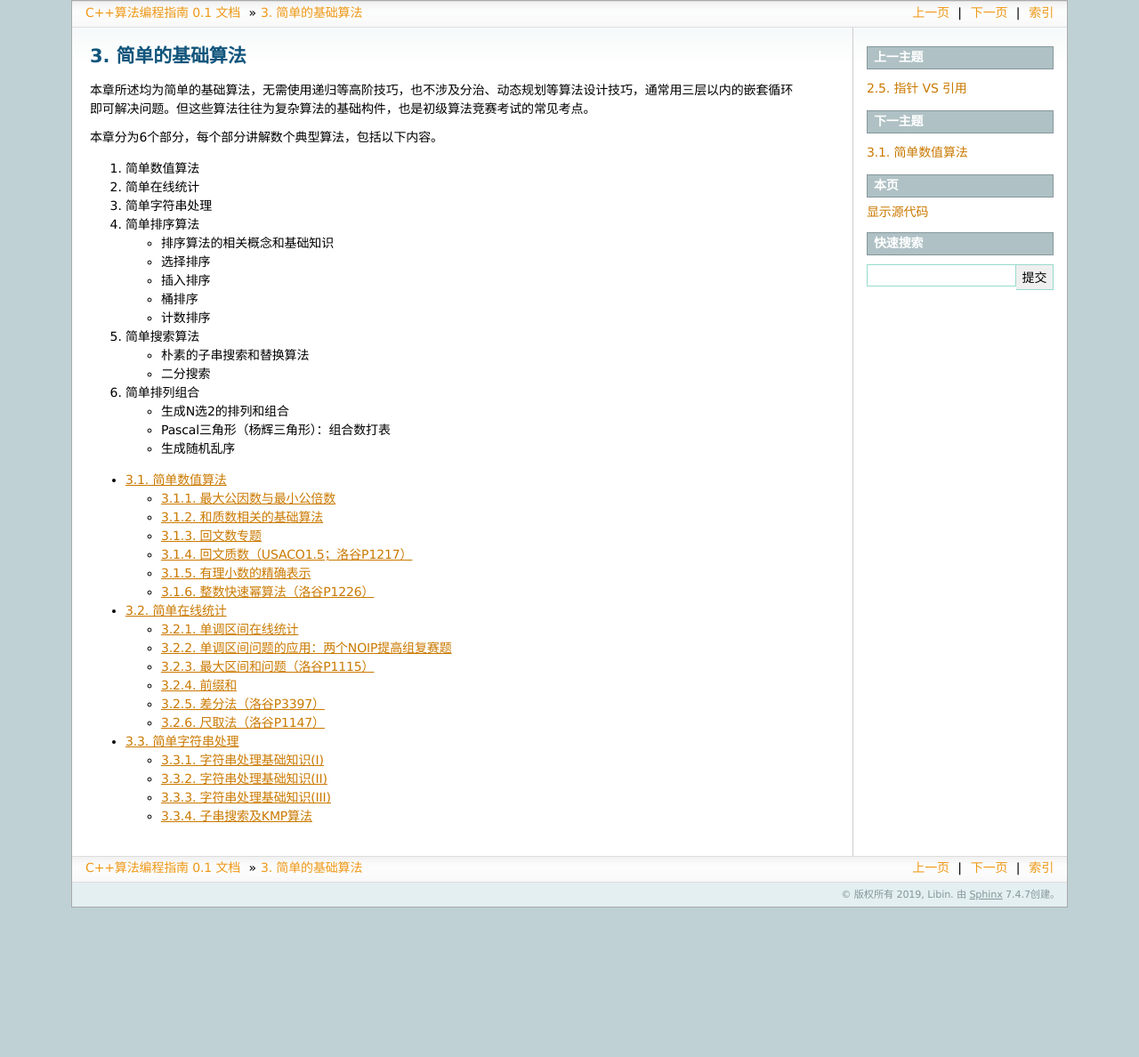
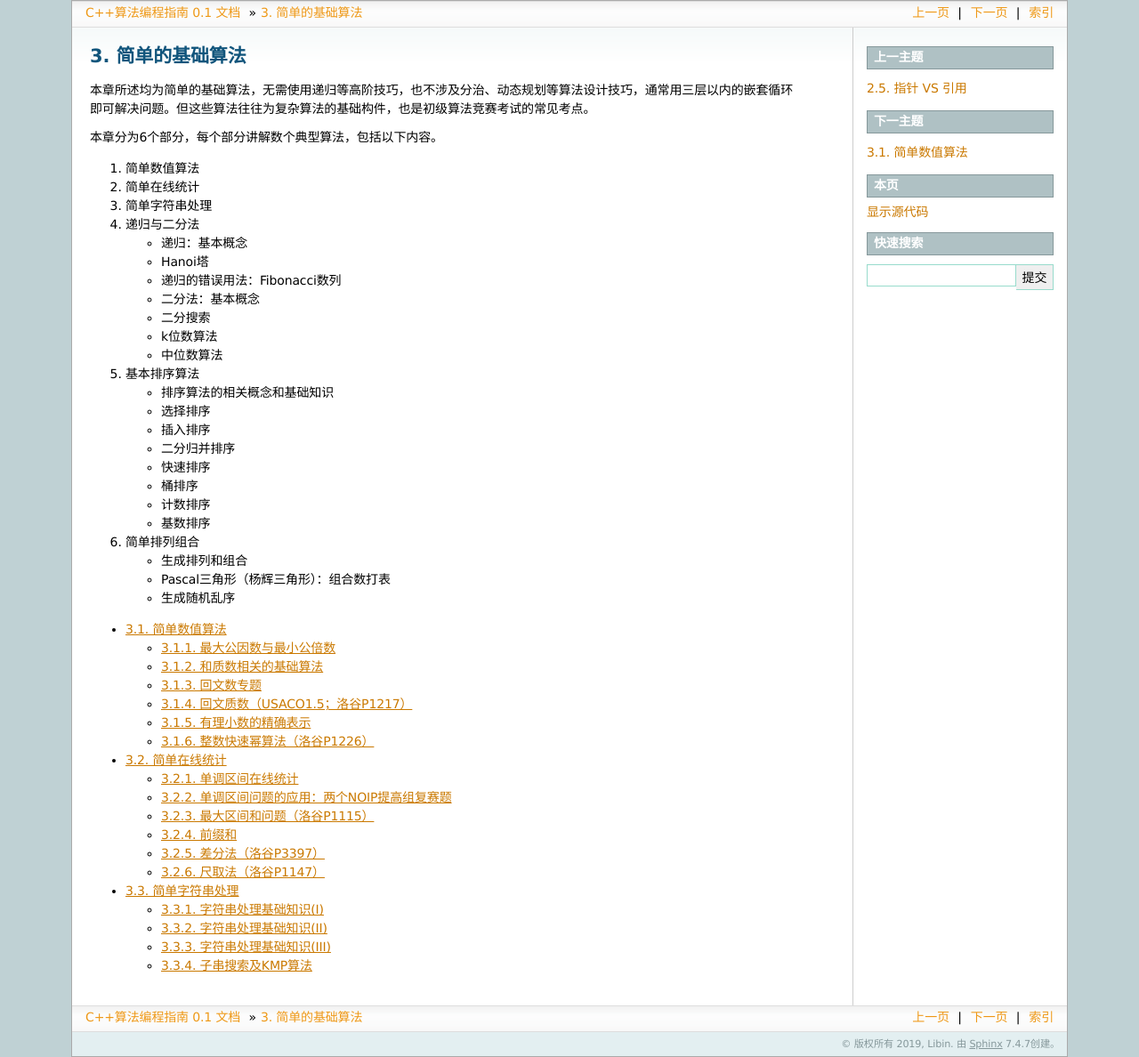
Before and after one commit to majorli/algo_guide, a Sphinx documentation site: the page built from source/200_basic_algos.rst, in a window 1280 px wide. Shown: the whole page at 89% size. Built offline with Sphinx 7.4.7, drawn with Linux system fonts in a browser that asks for light colours; before the commit the page ends 1020 px from its top, so only the background shows below that.

Commit message:
20200130_0000draft

```diff
--- a/source/200_basic_algos.rst
+++ b/source/200_basic_algos.rst
@@ -9,22 +9,30 @@
 1. 简单数值算法
 2. 简单在线统计
 3. 简单字符串处理
-4. 简单排序算法
+4. 递归与二分法
+
+   * 递归：基本概念
+   * Hanoi塔
+   * 递归的错误用法：Fibonacci数列
+   * 二分法：基本概念
+   * 二分搜索
+   * k位数算法
+   * 中位数算法
+
+5. 基本排序算法
 
    * 排序算法的相关概念和基础知识
    * 选择排序
    * 插入排序
+   * 二分归并排序
+   * 快速排序
    * 桶排序
    * 计数排序
-
-5. 简单搜索算法
-
-   * 朴素的子串搜索和替换算法
-   * 二分搜索
+   * 基数排序
 
 6. 简单排列组合
 
-   * 生成N选2的排列和组合
+   * 生成排列和组合
    * Pascal三角形（杨辉三角形）：组合数打表
    * 生成随机乱序
 
```
